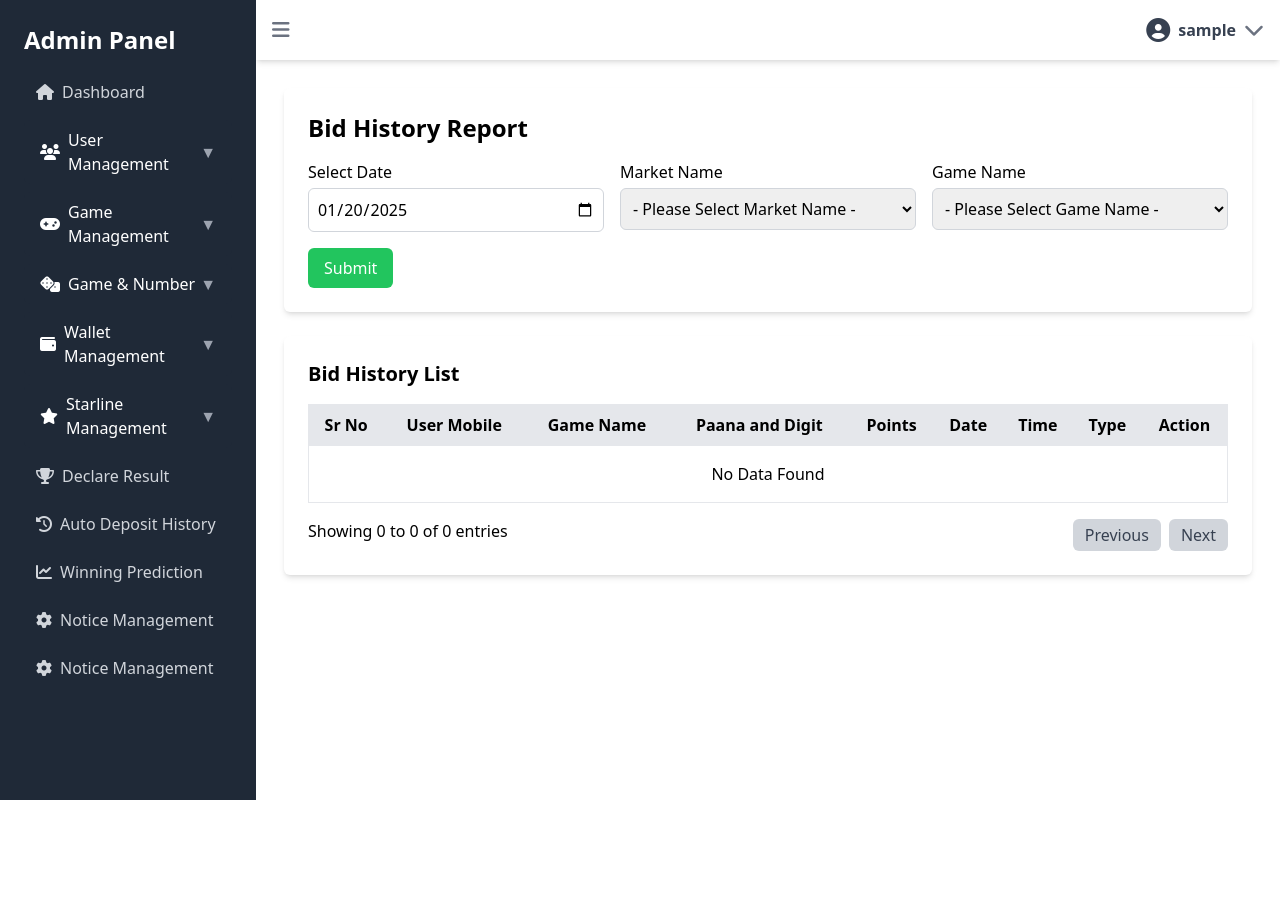
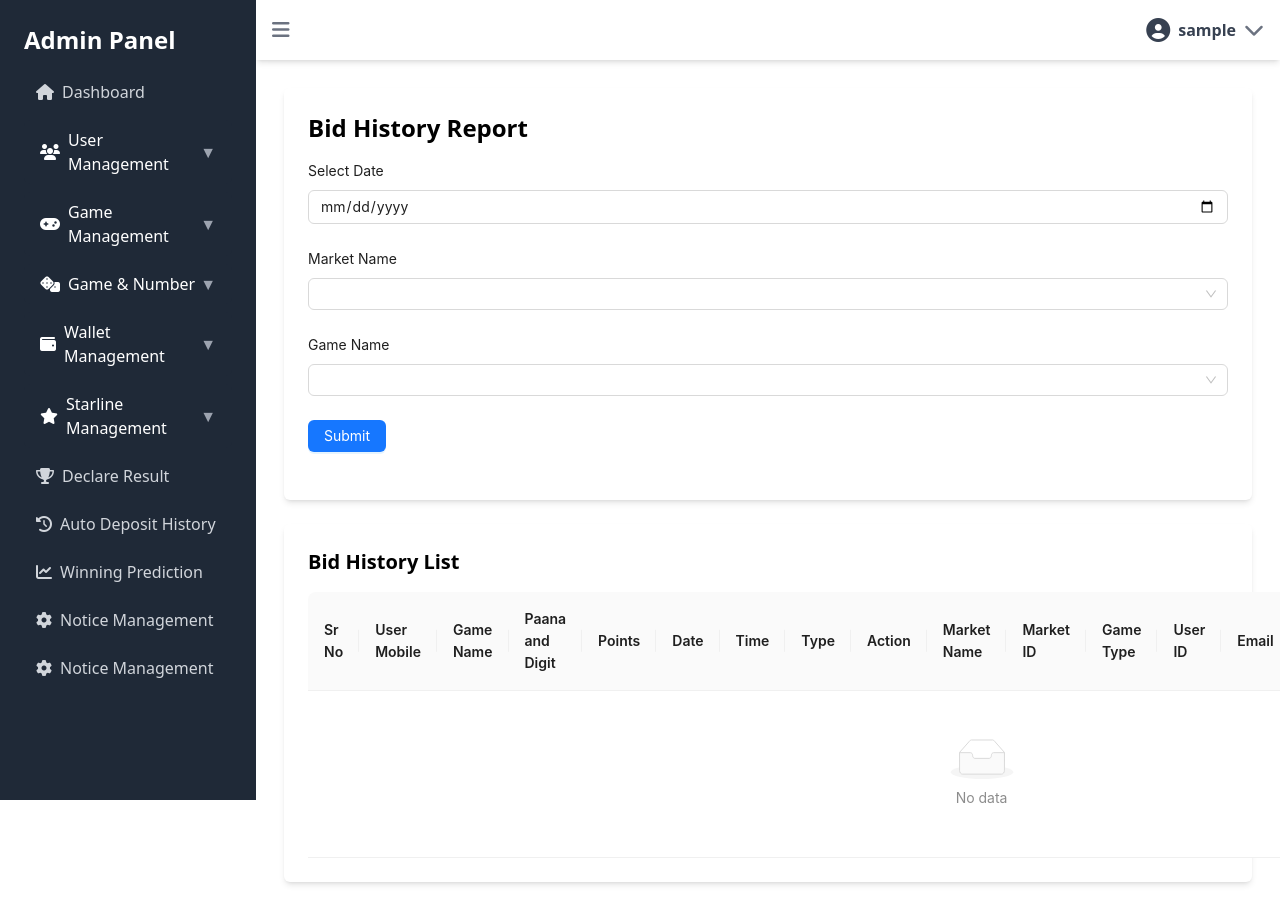
Before and after one commit to karanDe-cmyk/mj-pro-admin, a React (Create React App) app: page /admin/game-management/bit-history in a window 1280 px wide. Before the commit the page ends 800 px from the top, so only its background shows below. Built offline with nearby package versions, Linux system fonts and the light colour scheme; sample sign-in values are in the browser's storage.

Commit message:
Refactor UserBidHistory component to use Ant Design and enhance filter functionality

```diff
--- a/src/pages/UsersBidHistory.js
+++ b/src/pages/UsersBidHistory.js
@@ -1,7 +1,7 @@
 import React, { useState } from "react";
+import { Form, Input, Select, Button, Table } from "antd";
 
 const UserBidHistory = () => {
-
   const [filters, setFilters] = useState({
     date: "2025-01-20",
     marketName: "",
@@ -13,18 +13,13 @@ const UserBidHistory = () => {
   const markets = ["Market 1", "Market 2", "Market 3"];
   const games = ["Game 1", "Game 2", "Game 3"];
 
-    const handleInputChange = (e) => {
-        const { name, value } = e.target;
-        setFilters({ ...filters, [name]: value });
-    };
-
-    const handleFilterSubmit = (e) => {
-        e.preventDefault();
-        console.log("Filters applied:", filters);
+  const onFinish = (values) => {
+    console.log("Filters applied:", values);
+    setFilters(values);
 
     const filteredData = [
       {
-                id: 1,
+        key: 1,
         userMobile: "1234567890",
         gameName: "Game 1",
         paanaAndDigit: "Paana 123",
@@ -32,132 +27,160 @@ const UserBidHistory = () => {
         date: "2025-01-20",
         time: "10:00 AM",
         type: "Win",
+        marketName: "Market 1",
+        marketId: "67a3ce7b8839492bead72949",
+        gameType: "singlePanna",
+        userId: "679dd90b54da3c7826d80190",
+        email: "amrit100@gmail.com",
+        token: "eyJhbGciOiJIUzI1NiIsInR5cCI6IkpXVCJ9.eyJ1c2VySWQiOiJiNTZjZTJiMy1hYWI5LTQzY2UtYWY2Yi04YjljZmJlNzMwOWIiLCJlbWFpbCI6ImFtcml0MTAwQGdtYWlsLmNvbSIsImlhdCI6MTczODM5ODAwNX0.hWP471Ugu0y5c3IZ0VLYRNWL1eQ3UKLdGCXqe4fnY9c",
+        digit: 1,
+        panna: 123,
+        market: "open",
+        win: "true",
       },
     ];
     setBidHistory(filteredData);
   };
 
+  const columns = [
+    {
+      title: "Sr No",
+      dataIndex: "key",
+      key: "key",
+    },
+    {
+      title: "User  Mobile",
+      dataIndex: "userMobile",
+      key: "userMobile",
+    },
+    {
+      title: "Game Name",
+      dataIndex: "gameName",
+      key: "gameName",
+    },
+    {
+      title: "Paana and Digit",
+      dataIndex: "paanaAndDigit",
+      key: "paanaAndDigit",
+    },
+    {
+      title: "Points",
+      dataIndex: "points",
+      key: "points",
+    },
+    {
+      title: "Date",
+      dataIndex: "date",
+      key: "date",
+    },
+    {
+      title: "Time",
+      dataIndex: "time",
+      key: "time",
+    },
+    {
+      title: "Type",
+      dataIndex: "type",
+      key: "type",
+    },
+    {
+      title: "Action",
+      key: "action",
+      render: () => (
+        <Button type="primary">Bid Reverse</Button>
+      ),
+    },
+    {
+      title: "Market Name",
+      dataIndex: "marketName",
+      key: "marketName",
+    },
+    {
+      title: "Market ID",
+      dataIndex: "marketId",
+      key: "marketId",
+    },
+    {
+      title: "Game Type",
+      dataIndex: "gameType",
+      key: "gameType",
+    },
+    {
+      title: "User  ID",
+      dataIndex: "userId",
+      key: "userId",
+    },
+    {
+      title: "Email",
+      dataIndex: "email",
+      key: "email",
+    },
+    {
+      title: "Token",
+      dataIndex: "token",
+      key: "token",
+    },
+    {
+      title: "Digit",
+      dataIndex: "digit",
+      key: "digit",
+    },
+    {
+      title: "Panna",
+      dataIndex: "panna",
+      key: "panna",
+    },
+    {
+      title: "Market Status",
+      dataIndex: "market",
+      key: "market",
+    },
+    {
+      title: "Win Status",
+      dataIndex: "win",
+      key: "win",
+    },
+  ];
+
   return (
     <div className="p-6">
-
       <div className="bg-white p-6 rounded-md shadow-md mb-6">
         <h1 className="text-2xl font-bold mb-4">Bid History Report</h1>
-                <form className="grid grid-cols-3 gap-4" onSubmit={handleFilterSubmit}>
-
-                    <div>
-                        <label className="block font-medium mb-1">Select Date</label>
-                        <input
-                            type="date"
-                            name="date"
-                            value={filters.date}
-                            onChange={handleInputChange}
-                            className="w-full border border-gray-300 rounded-md p-2"
-                        />
+        <Form onFinish={onFinish} layout="vertical">
+          <Form.Item label="Select Date" name="date">
+            <Input type="date" value={filters.date} />
+          </Form.Item>
+          <Form.Item label="Market Name" name="marketName">
+            <Select>
+              <Select.Option value="">- Please Select Market Name -</Select.Option>
+              {markets.map((market, index) => (
+                <Select.Option key={index} value={market}>
+                  {market}
+                </Select.Option>
+              ))}
+            </Select>
+          </Form.Item>
+          <Form.Item label="Game Name" name="gameName">
+            <Select>
+              <Select.Option value="">- Please Select Game Name -</Select.Option>
+              {games.map((game, index) => (
+                <Select.Option key={index} value={game}>
+                  {game}
+                </Select.Option>
+              ))}
+            </Select>
+          </Form.Item>
+          <Form.Item>
+            <Button type="primary" htmlType="submit">
+              Submit
+            </Button>
+          </Form.Item>
+        </Form>
       </div>
-
-                    <div>
-                        <label className="block font-medium mb-1">Market Name</label>
-                        <select
-                            name="marketName"
-                            value={filters.marketName}
-                            onChange={handleInputChange}
-                            className="w-full border border-gray-300 rounded-md p-2"
-                        >
-                            <option value="">- Please Select Market Name -</option>
-                            {markets.map((market, index) => (
-                                <option key={index} value={market}>
-                                    {market}
-                                </option>
-                            ))}
-                        </select>
-                    </div>
-
-                    <div>
-                        <label className="block font-medium mb-1">Game Name</label>
-                        <select
-                            name="gameName"
-                            value={filters.gameName}
-                            onChange={handleInputChange}
-                            className="w-full border border-gray-300 rounded-md p-2"
-                        >
-                            <option value="">- Please Select Game Name -</option>
-                            {games.map((game, index) => (
-                                <option key={index} value={game}>
-                                    {game}
-                                </option>
-                            ))}
-                        </select>
-                    </div>
-
-
-                </form>
-                <div className="flex items-end mt-4">
-                    <button
-                        type="submit"
-                        className="bg-green-500 text-white px-4 py-2 rounded-md hover:bg-green-600"
-                    >
-                        Submit
-                    </button>
-                </div>
-            </div>
-
 
       <div className="bg-white p-6 rounded-md shadow-md">
         <h2 className="text-xl font-bold mb-4">Bid History List</h2>
-                <table className="w-full border-collapse border border-gray-200">
-                    <thead>
-                        <tr className="bg-gray-200">
-                            <th className="border p-2">Sr No</th>
-                            <th className="border p-2">User Mobile</th>
-                            <th className="border p-2">Game Name</th>
-                            <th className="border p-2">Paana and Digit</th>
-                            <th className="border p-2">Points</th>
-                            <th className="border p-2">Date</th>
-                            <th className="border p-2">Time</th>
-                            <th className="border p-2">Type</th>
-                            <th className="border p-2">Action</th>
-                        </tr>
-                    </thead>
-                    <tbody>
-                        {bidHistory.length > 0 ? (
-                            bidHistory.map((bid, index) => (
-                                <tr key={bid.id} className={index % 2 === 0 ? "bg-gray-100" : "bg-white"}>
-                                    <td className="border p-2">{index + 1}</td>
-                                    <td className="border p-2">{bid.userMobile}</td>
-                                    <td className="border p-2">{bid.gameName}</td>
-                                    <td className="border p-2">{bid.paanaAndDigit}</td>
-                                    <td className="border p-2">{bid.points}</td>
-                                    <td className="border p-2">{bid.date}</td>
-                                    <td className="border p-2">{bid.time}</td>
-                                    <td className="border p-2">{bid.type}</td>
-                                    <td className="border p-2">
-                                        <button className="bg-blue-500 text-white px-2 py-1 rounded-md hover:bg-green-500">
-                                            Bid Reverse
-                                        </button>
-                                    </td>
-                                </tr>
-                            ))
-                        ) : (
-                            <tr>
-                                <td colSpan="9" className="text-center p-4">
-                                    No Data Found
-                                </td>
-                            </tr>
-                        )}
-                    </tbody>
-                </table>
-
-                <div className="mt-4 flex justify-between">
-                    <span>Showing 0 to 0 of 0 entries</span>
-                    <div>
-                        <button className="bg-gray-300 text-gray-700 px-3 py-1 rounded-md mr-2" disabled>
-                            Previous
-                        </button>
-                        <button className="bg-gray-300 text-gray-700 px-3 py-1 rounded-md" disabled>
-                            Next
-                        </button>
-                    </div>
-                </div>
+        <Table columns={columns} dataSource={bidHistory} />
       </div>
     </div>
   );
```
Lines whose indentation alone changed are shown as unchanged.
